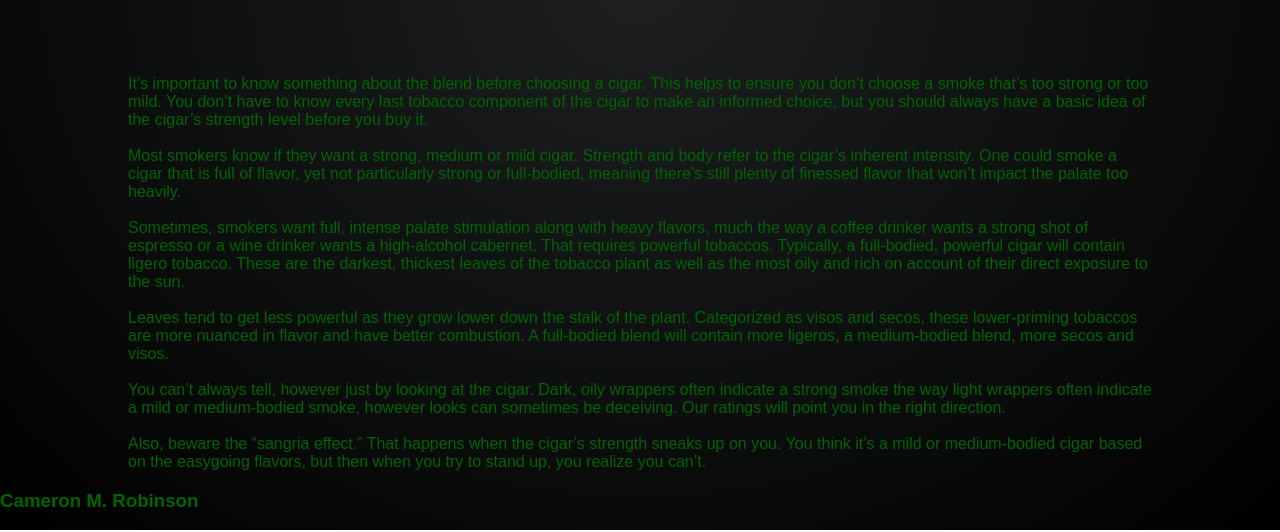
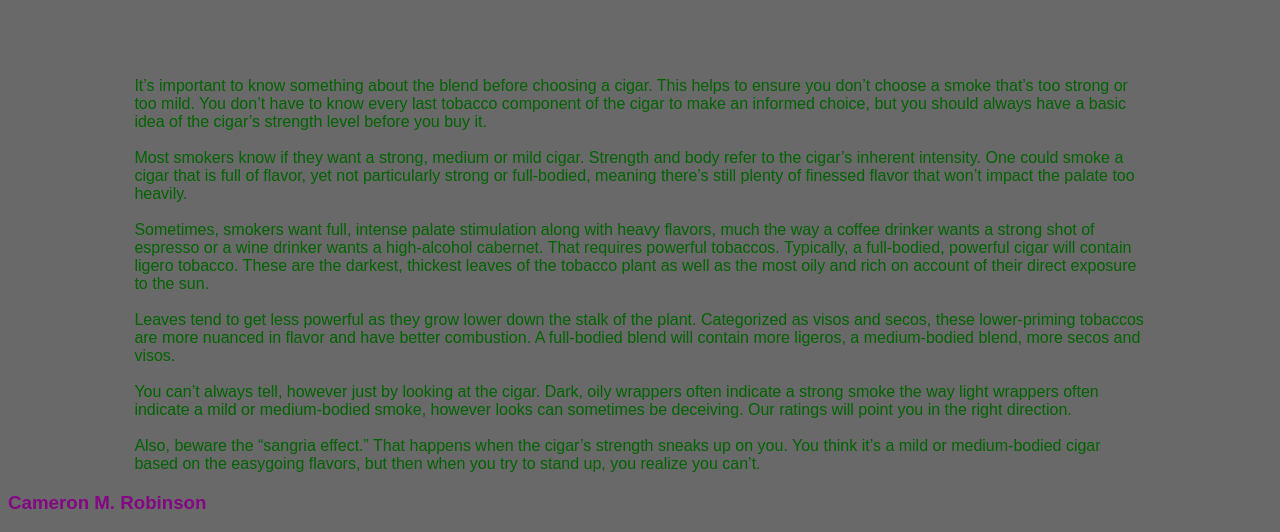
Before and after one commit to camrobinson6/deployment, a website: page index.html in a window 1280 px wide. Shown: the part 555-1087 px from the top of the page. Drawn offline with Linux system fonts and the light colour scheme.

Commit message:
updated css added

```diff
--- a/styles.css
+++ b/styles.css
@@ -21,11 +21,10 @@ p {
   }
 
   body {
-    background:radial-gradient(#1d1f20,#000);
-    margin:0;
+    background-color: dimgray;
   }
 
   h3 {
       font-family: fantasy;
-      color: darkgreen;
+      color: rgb(133, 5, 133);
   }
```
